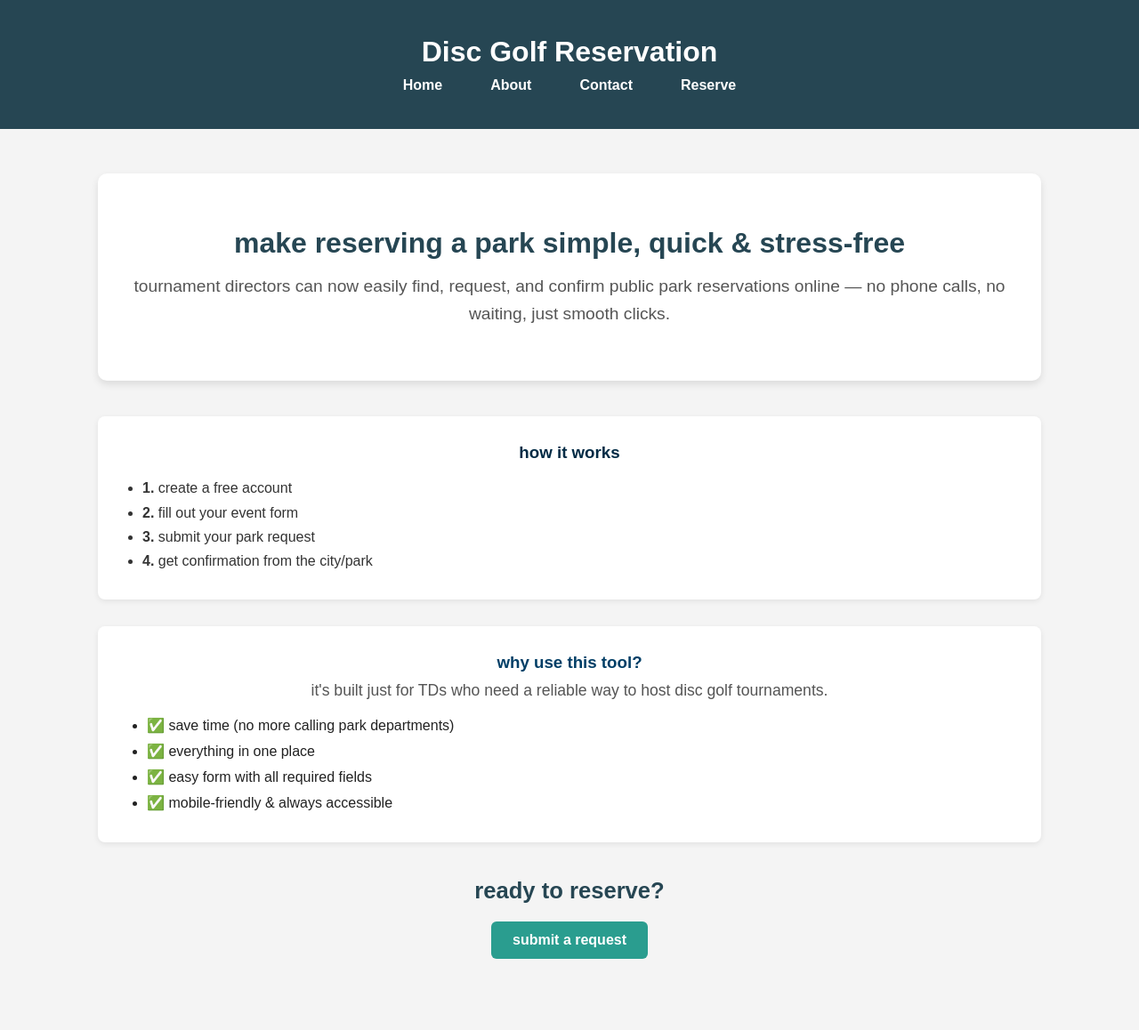
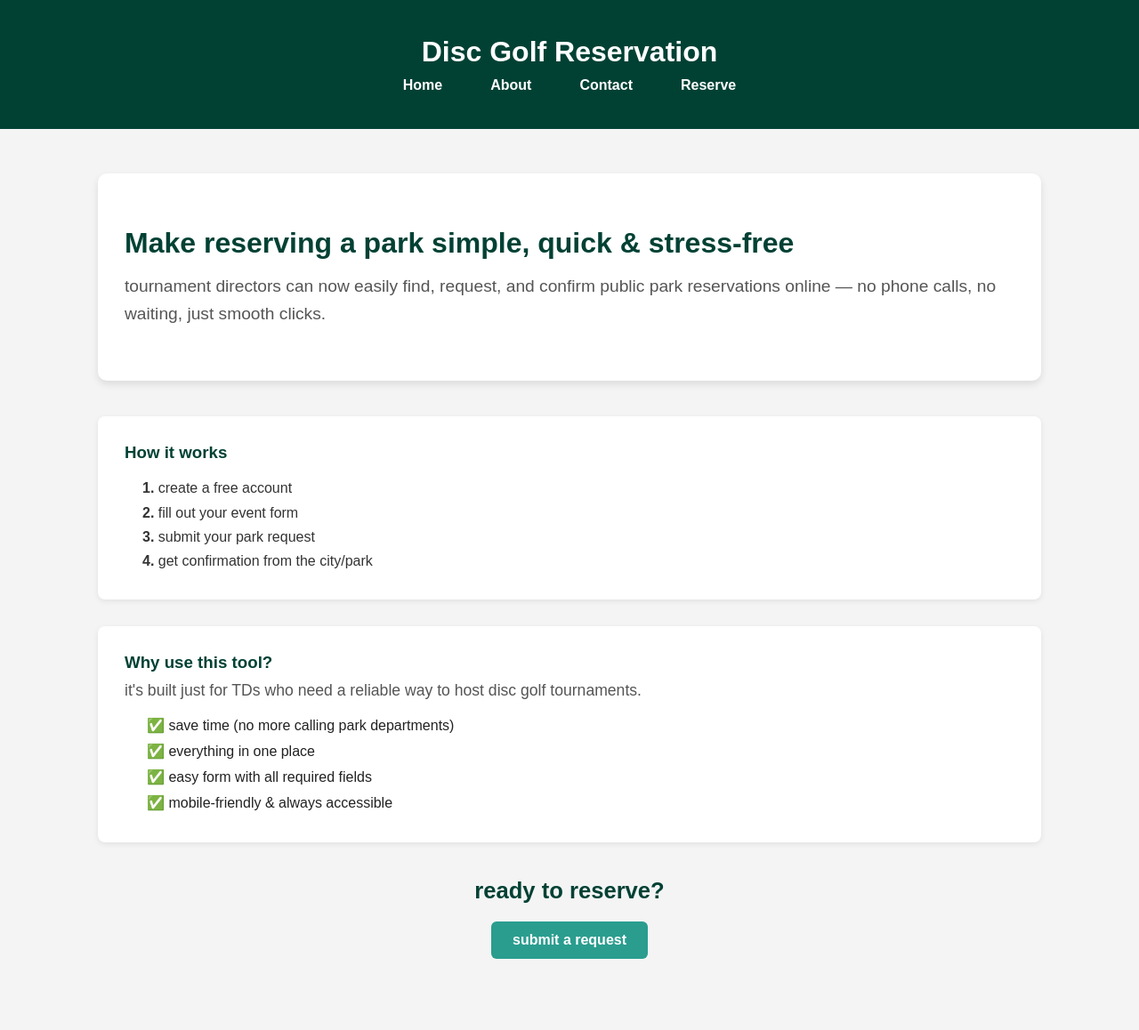
Before and after one commit to MarkTheDeveloper/Independent-drive, a PHP site: page /home.html in a window 1280 px wide. Shown: the whole page at 89% size. Run offline with PHP 8.4, Linux system fonts and the light colour scheme.

Commit message:
changed the styling for all pages to green, as well as some headers

```diff
--- a/Contact/contact.html
+++ b/Contact/contact.html
@@ -24,7 +24,7 @@
 
   <main class="container">
     <section class="contact">
-      <h2>get in touch</h2>
+      <h2>Get in touch</h2>
       <p>if you have questions or ideas about park reservations, feel free to message us anytime. we’ll try to respond asap.</p>
     </section>
   </main>
--- a/home/home.css
+++ b/home/home.css
@@ -21,7 +21,7 @@ body {
 
 /* header stuff  */
 .main-header {
-  background : #264653 ;
+  background : #014134 ;
   color: white ;
   padding : 20px 0 ;
   text-align: center ;
@@ -60,12 +60,14 @@ body {
   margin-bottom:40px ;
   border-radius:10px ;
   box-shadow: 0 4px 8px rgba(0,0,0,0.1) ;
+  text-align : left ;
 }
 
 .hero h2 {
   font-size: 2rem ;
-  color: #264653 ;
+  color: #014134 ;
   margin-bottom:15px ;
+  text-align : left ;
 }
 
 .hero p {
@@ -84,15 +86,16 @@ body {
 }
 
 .how-it-works h3 {
-  color:#002b45 ;
+  color:#014134 ;
   margin-bottom:15px ;
-  text-align:center ;
+  text-align:left;
 }
 
 .how-it-works ul {
   padding-left: 20px ;
   color:#333 ;
   line-height:1.7 ;
+  list-style-type: none;
 }
 
 /* benefits  */
@@ -105,9 +108,9 @@ body {
 }
 
 .benefits h3 {
-  color:#003e66 ;
+  color:#014134 ;
   margin-bottom:10px ;
-  text-align:center ;
+  text-align:left ;
 }
 
 .benefits p {
@@ -115,11 +118,13 @@ body {
   font-size:1.1em ;
   color:#555 ;
   margin-bottom:15px ;
+  text-align : left ;
 }
 
 .benefits ul {
   padding-left:25px ;
   line-height:1.8 ;
+  list-style-type: none;
 }
 
 /* call to action */
@@ -131,7 +136,7 @@ body {
 
 .call-to-action h3 {
   font-size: 1.6rem ;
-  color:#264653 ;
+  color:#014134 ;
   margin-bottom:20px ;
 }
 
@@ -149,3 +154,6 @@ body {
 .cta-btn:hover {
   background:#21867a ;
 }
+.hero:hover,.how-it-works:hover, .benefits:hover {
+  box-shadow: 0 8px 20px rgb(18, 51, 39);
+}
--- a/home/home.html
+++ b/home/home.html
@@ -25,7 +25,7 @@
   <main class="container">
 
     <section class="hero">
-      <h2>make reserving a park simple, quick & stress-free</h2>
+      <h2>Make reserving a park simple, quick & stress-free</h2>
       <p>
         tournament directors can now easily find, request, and confirm public park reservations
         online — no phone calls, no waiting, just smooth clicks.
@@ -33,7 +33,7 @@
     </section>
 
     <section class="how-it-works">
-      <h3>how it works</h3>
+      <h3>How it works</h3>
       <ul>
         <li><strong>1.</strong> create a free account</li>
         <li><strong>2.</strong> fill out your event form</li>
@@ -43,7 +43,7 @@
     </section>
 
     <section class="benefits">
-      <h3>why use this tool?</h3>
+      <h3>Why use this tool?</h3>
       <p>it's built just for TDs who need a reliable way to host disc golf tournaments.</p>
       <ul>
         <li>✅ save time (no more calling park departments)</li>
```
Also changed, not shown: Contact/contact.css (+8 -2 lines), about/about.css (+4 -4 lines), form/styles.css (+6 -5 lines).
